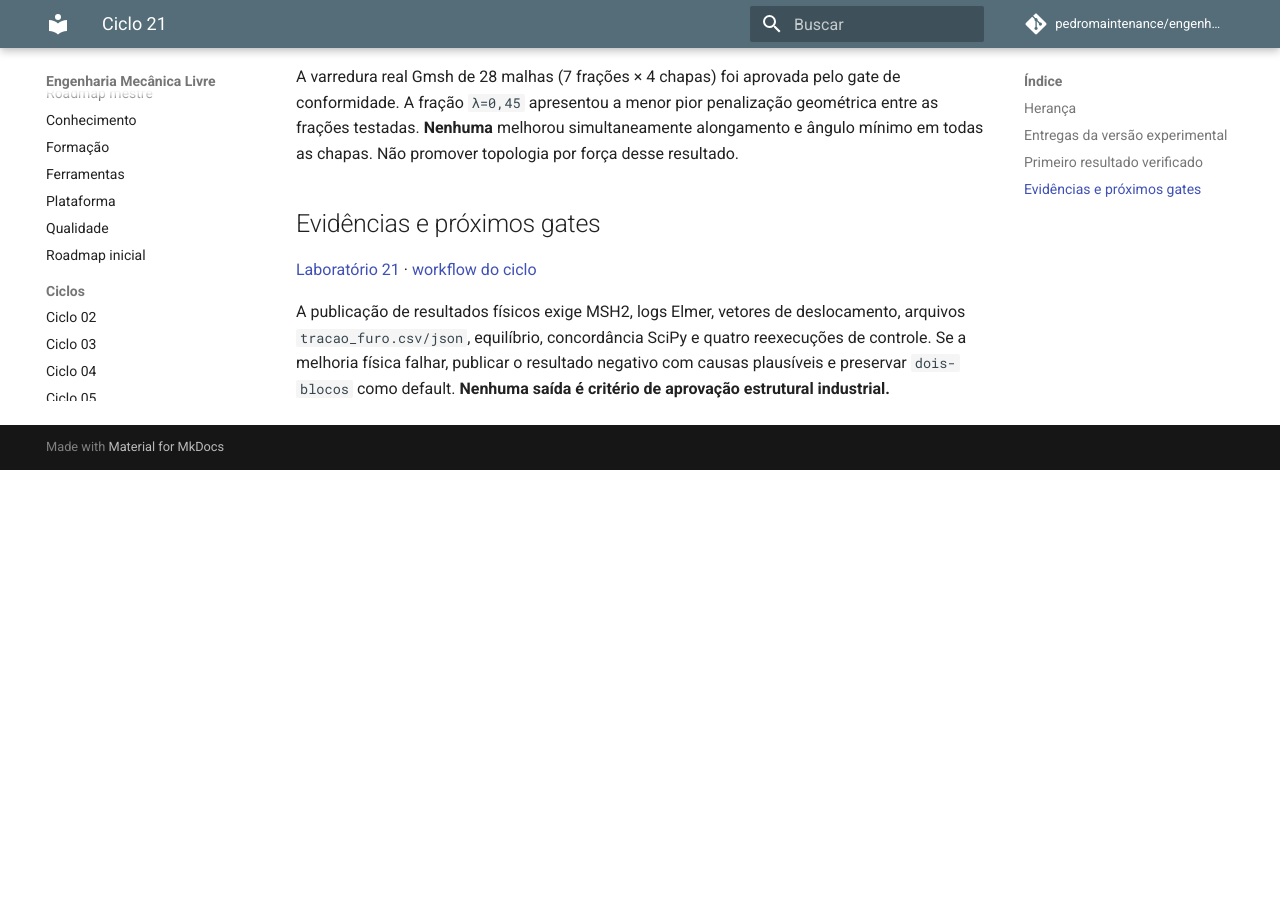
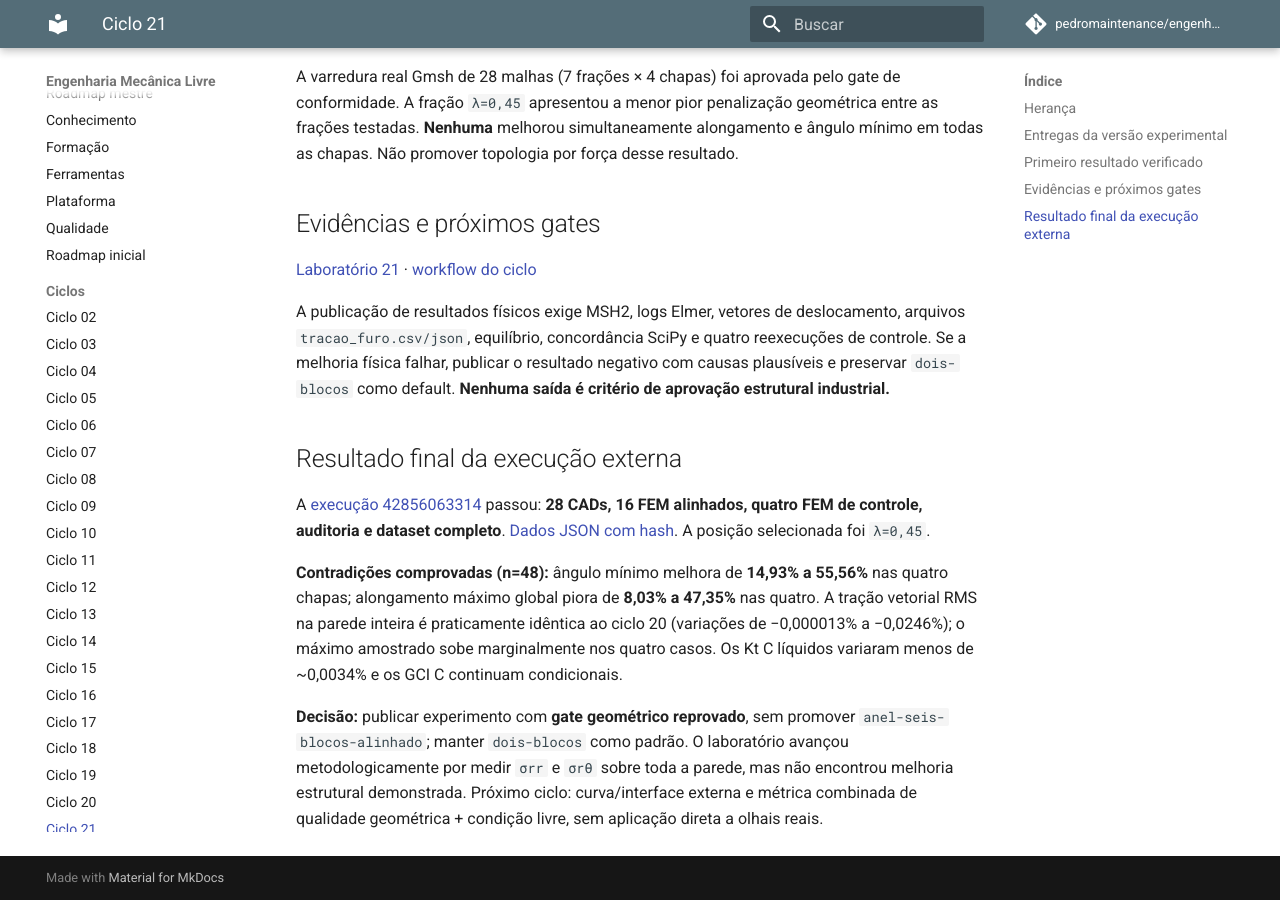
Before and after one commit to pedromaintenance/engenharia-mecanica-livre, an MkDocs documentation site: the page built from docs/ciclos/ciclo-21.md, in a window 1280 px wide and 900 px high, scrolled down 854 px. Built offline with MkDocs 1.6.1 and Material for MkDocs 9.7.7, drawn with Linux system fonts in a browser that asks for light colours; comment, search, counter and statistics services are not loaded; before the commit the page ends 1324 px from its top, so only the background shows below that.

Commit message:
docs(ciclo21): registrar resultados reais 20 FEM e gate geométrico negativo

```diff
--- a/docs/ciclos/ciclo-21.md
+++ b/docs/ciclos/ciclo-21.md
@@ -24,3 +24,11 @@ A varredura real Gmsh de 28 malhas (7 frações × 4 chapas) foi aprovada pelo g
 [Laboratório 21](../laboratorios/interface-alinhada-tracao-parede.md) · [workflow do ciclo](https://github.com/pedromaintenance/engenharia-mecanica-livre/actions/workflows/ciclo21-interface-alinhada.yml)
 
 A publicação de resultados físicos exige MSH2, logs Elmer, vetores de deslocamento, arquivos `tracao_furo.csv/json`, equilíbrio, concordância SciPy e quatro reexecuções de controle. Se a melhoria física falhar, publicar o resultado negativo com causas plausíveis e preservar `dois-blocos` como default. **Nenhuma saída é critério de aprovação estrutural industrial.**
+
+## Resultado final da execução externa
+
+A [execução 42856063314](https://github.com/pedromaintenance/engenharia-mecanica-livre/actions/runs/42856063314) passou: **28 CADs, 16 FEM alinhados, quatro FEM de controle, auditoria e dataset completo**. [Dados JSON com hash](../dados/ciclo21-interface-tracao-2026-11-10.json). A posição selecionada foi `λ=0,45`.
+
+**Contradições comprovadas (n=48):** ângulo mínimo melhora de **14,93% a 55,56%** nas quatro chapas; alongamento máximo global piora de **8,03% a 47,35%** nas quatro. A tração vetorial RMS na parede inteira é praticamente idêntica ao ciclo 20 (variações de −0,000013% a −0,0246%); o máximo amostrado sobe marginalmente nos quatro casos. Os Kt C líquidos variaram menos de ~0,0034% e os GCI C continuam condicionais.
+
+**Decisão:** publicar experimento com **gate geométrico reprovado**, sem promover `anel-seis-blocos-alinhado`; manter `dois-blocos` como padrão. O laboratório avançou metodologicamente por medir `σrr` e `σrθ` sobre toda a parede, mas não encontrou melhoria estrutural demonstrada. Próximo ciclo: curva/interface externa e métrica combinada de qualidade geométrica + condição livre, sem aplicação direta a olhais reais.
```
